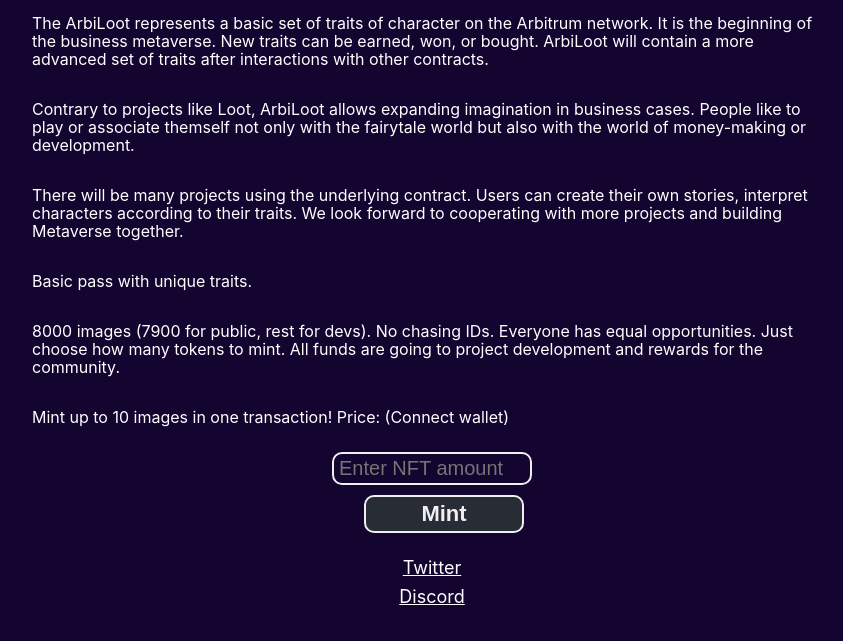
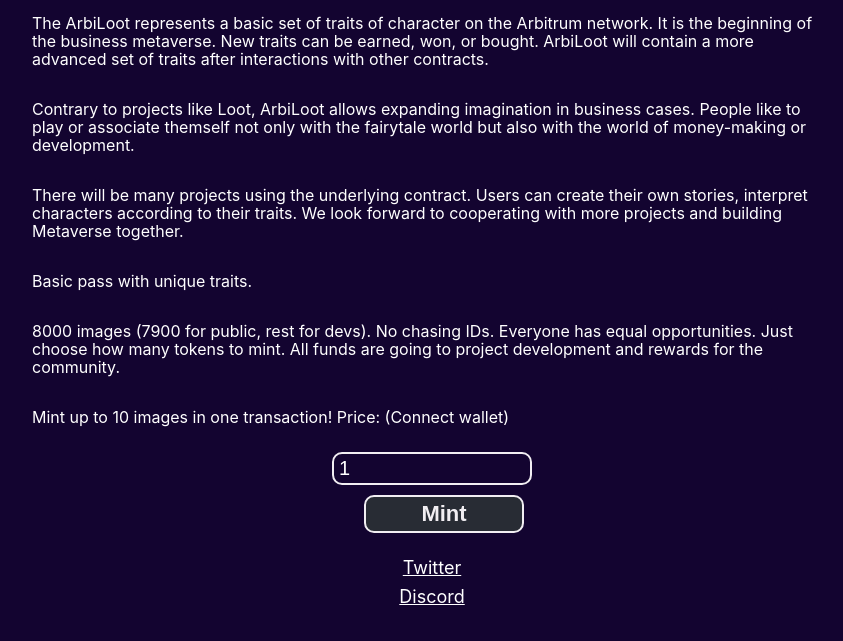
Before and after one commit to ArbiLoot/nft, a plain HTML site: page index.html in a window 1280 px wide. Shown: the part 197-838 px from the top of the page, without its empty margins (208-1051 px from the left). Drawn offline with nearby package versions, Linux system fonts and the light colour scheme; a script that the page names is missing.

Commit message:
Update index.html

```diff
--- a/index.html
+++ b/index.html
@@ -26,7 +26,7 @@
       <p>8000 images (7900 for public, rest for devs). No chasing IDs. Everyone has equal opportunities. Just choose how many tokens to mint. All funds are going to project development and rewards for the community.</p>
       <p>Mint up to 10 images in one transaction! Price: (Connect wallet)</p>
       <div class="operation">
-        <input id="tokenId" placeholder="Enter NFT amount" />
+        <input id="tokenId" placeholder="Enter NFT amount" value="1" />
         <button id="mint" class="bubbly-button">Mint</button>
       </div>
       <a target="_blank" href="https://twitter.com/ArbitrumLoot">Twitter</a>
```
